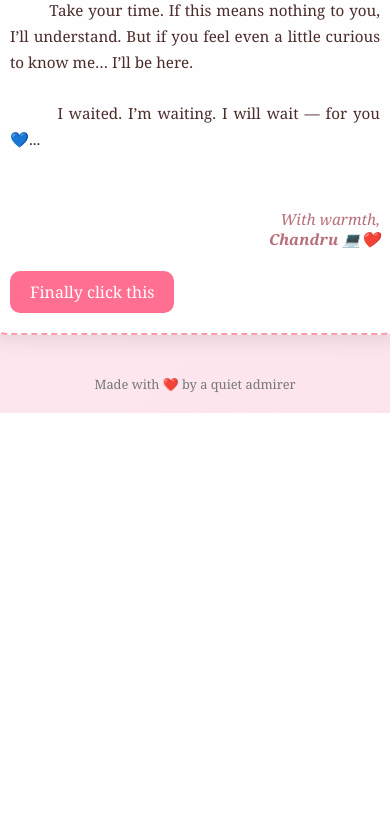
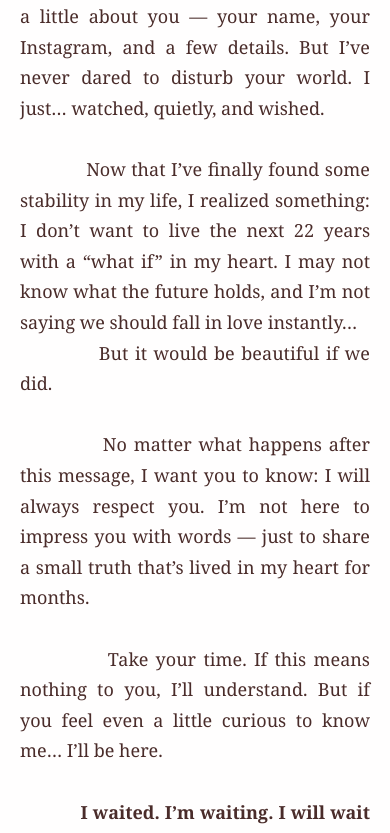
Before and after one commit to theofficialchandru/encrypted-feelings-, a plain HTML site: page letter.html in a window 390 px wide. Shown: the part 1167-2000 px from the top of the page. Before the commit the page ends 1580 px from the top, so only its background shows below. Drawn offline with Linux system fonts and the light colour scheme.

Commit message:
Update letter.html

```diff
--- a/letter.html
+++ b/letter.html
@@ -1,10 +1,8 @@
-
 <!DOCTYPE html>
 <html lang="en">
 <head>
   <meta charset="UTF-8">
   <title>💌 A Letter to You</title>
-  <meta name="viewport" content="width=device-width, initial-scale=1.0">
   <style>
     body {
       margin: 0;
@@ -38,14 +36,14 @@
 
     h1 {
       font-family: 'Brush Script MT', cursive;
-      font-size: 2.2rem;
+      font-size: 36px;
       color: #d63384;
       margin-bottom: 10px;
       text-align: center;
     }
 
     .letter-body {
-      font-size: 1rem;
+      font-size: 18px;
       line-height: 1.7;
       white-space: pre-wrap;
       text-align: justify;
@@ -55,7 +53,7 @@
     .signature {
       text-align: right;
       font-style: italic;
-      font-size: 1rem;
+      font-size: 18px;
       color: #b76e79;
     }
 
@@ -64,7 +62,7 @@
       padding: 12px 25px;
       background-color: #ff6f91;
       color: white;
-      font-size: 1rem;
+      font-size: 16px;
       border: none;
       border-radius: 10px;
       cursor: pointer;
@@ -78,32 +76,9 @@
 
     .footer {
       margin-top: 40px;
-      font-size: 0.8rem;
+      font-size: 12px;
       color: #777;
       text-align: center;
-    }
-
-    @media (max-width: 480px) {
-      body {
-        padding: 20px 10px;
-      }
-
-      .letter-container {
-        padding: 20px;
-      }
-
-      h1 {
-        font-size: 1.8rem;
-      }
-
-      .letter-body, .signature {
-        font-size: 0.95rem;
-      }
-
-      .nav-btn {
-        padding: 10px 20px;
-        font-size: 1rem;
-      }
     }
   </style>
 </head>
@@ -112,6 +87,7 @@
   <div class="letter-container">
     <h1>Dear Nandhitha❤️,</h1>
     <div class="letter-body">
+
             I know this message might come as a surprise. We’ve never met or spoken, and I’ve only seen your photo. But sometimes, a single moment is enough to change something inside us. That’s what happened to me. When I first saw your picture, I felt something I couldn’t explain — and even though I tried to ignore it and move on, the feeling kept coming back. Quietly, but constantly.
 
             I didn’t know where to begin, so I thought I’d start with myself. I’m a software engineer by profession, working for the past 8–9 months, and recently I’ve been working as a data analyst here in Bangalore. I’m a certified programmer, and I’ve spent the last few years building my career and supporting my family. That was my only focus — and “It wasn’t that I lacked the courage to meet you — I did. But life, my responsibilities, and timing just kept getting in the way.”
@@ -125,7 +101,8 @@
 
             Take your time. If this means nothing to you, I’ll understand. But if you feel even a little curious to know me… I’ll be here.
 
-        I waited. I’m waiting. I will wait — for you 💙...
+            <b>I waited. I’m waiting. I will wait — for you 💙...</b>
+
     </div>
     <div class="signature">
       With warmth,<br>
@@ -136,7 +113,7 @@
   </div>
 
   <div class="footer">
-    Made with ❤️ by a quiet admirer
+    Handwritten with HTML & 💖
   </div>
 
 </body>
```
Lines whose indentation alone changed are shown as unchanged.
